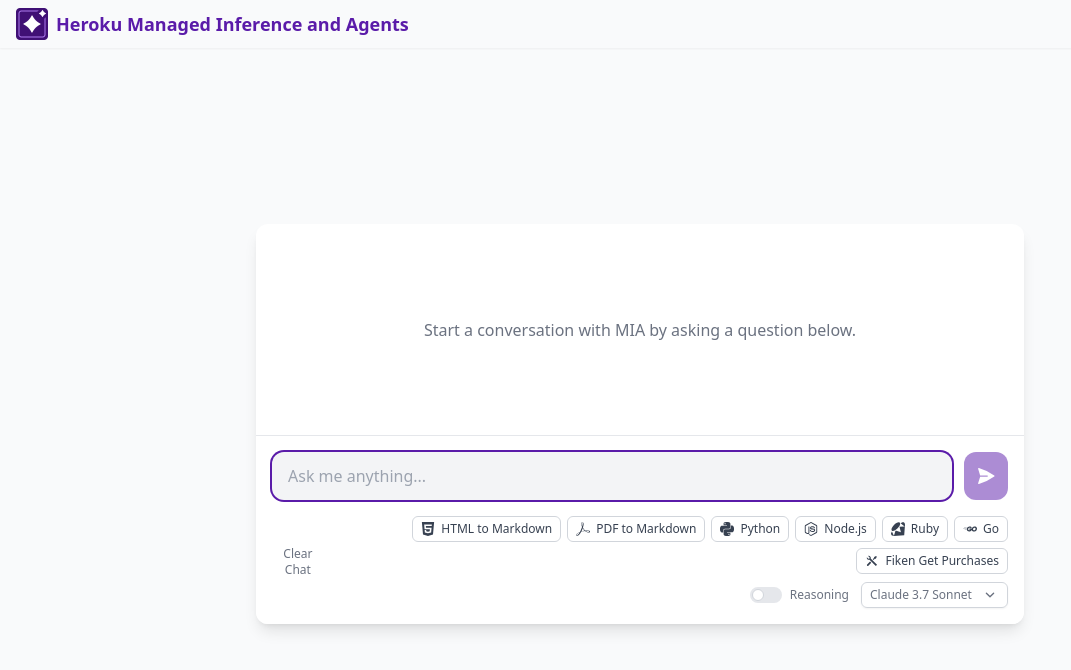
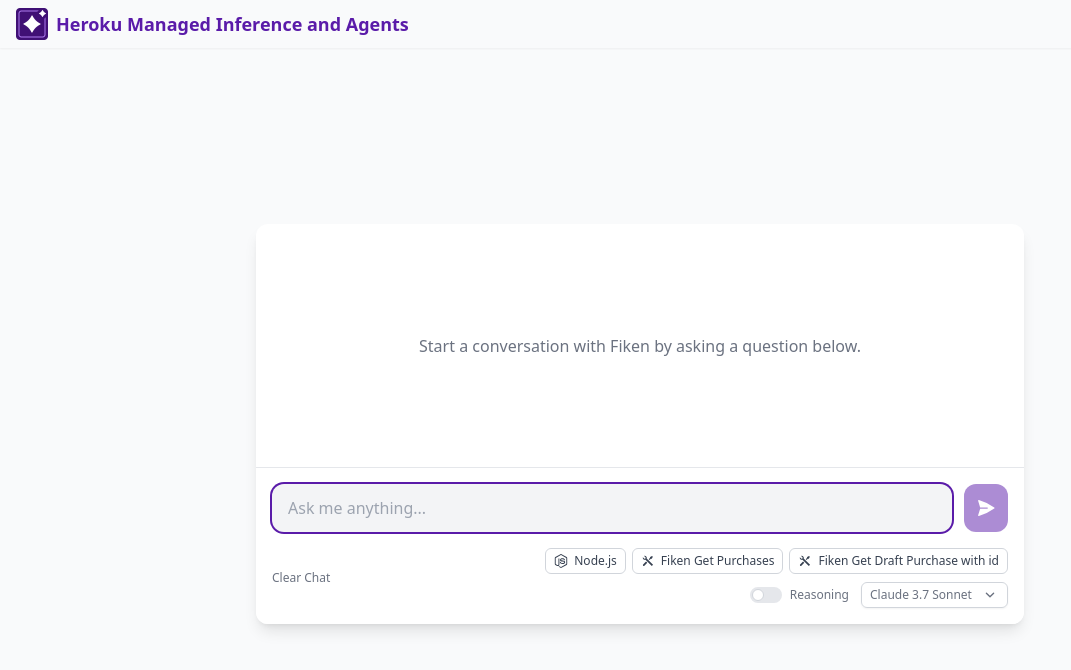
Before and after one commit to seniordevonly/fiken-inference-chat, a React (Vite) app in the folder client/: page / in a window 1280 px wide. Shown: the top 670 px of the page, without its empty margins (0-1071 px from the left). Built offline with nearby package versions, Linux system fonts and the light colour scheme.

Commit message:
Added two fiken tools

```diff
--- a/client/src/constants/agents.ts
+++ b/client/src/constants/agents.ts
@@ -3,12 +3,13 @@ import { RiToolsFill } from 'react-icons/ri';
 import type { Agent } from '@/types/chat';
 
 export const AGENTS: Agent[] = [
-  { id: 'html_to_markdown', name: 'HTML to Markdown', icon: SiHtml5 },
-  { id: 'pdf_to_markdown', name: 'PDF to Markdown', icon: SiAdobeacrobatreader },
-  { id: 'code_exec_python', name: 'Python', icon: SiPython },
+  //{ id: 'html_to_markdown', name: 'HTML to Markdown', icon: SiHtml5 },
+  //{ id: 'pdf_to_markdown', name: 'PDF to Markdown', icon: SiAdobeacrobatreader },
+  //{ id: 'code_exec_python', name: 'Python', icon: SiPython },
   { id: 'code_exec_node', name: 'Node.js', icon: SiNodedotjs },
-  { id: 'code_exec_ruby', name: 'Ruby', icon: SiRuby },
-  { id: 'code_exec_go', name: 'Go', icon: SiGo },
+  //{ id: 'code_exec_ruby', name: 'Ruby', icon: SiRuby },
+  //{ id: 'code_exec_go', name: 'Go', icon: SiGo },
   // Fiken MCP tools (managed by Heroku)
   { id: 'fiken_get_purchases', name: 'Fiken Get Purchases', icon: RiToolsFill },
+  { id: 'fiken_get_purchase_draft', name: 'Fiken Get Draft Purchase with id', icon: RiToolsFill },
 ];
--- a/client/src/pages/Chat.tsx
+++ b/client/src/pages/Chat.tsx
@@ -166,7 +166,7 @@ const Chat: React.FC = () => {
           >
             {messages.length === 0 && !isLoading && (
               <div className='text-center text-gray-500 w-full'>
-                Start a conversation with MIA by asking a question below.
+                Start a conversation with Fiken by asking a question below.
               </div>
             )}
             {messages.map((message: Message) => (
--- a/client/src/types/chat.ts
+++ b/client/src/types/chat.ts
@@ -6,7 +6,8 @@ export type AgentType =
   | 'code_exec_node'
   | 'code_exec_ruby'
   | 'code_exec_go'
-  | 'fiken_get_purchases';
+  | 'fiken_get_purchases'
+  | 'fiken_get_purchase_draft';
 
 export type Agent = {
   id: AgentType;
```
Also changed, not shown: 1 other file (tests, documents, lock files or other folders).
